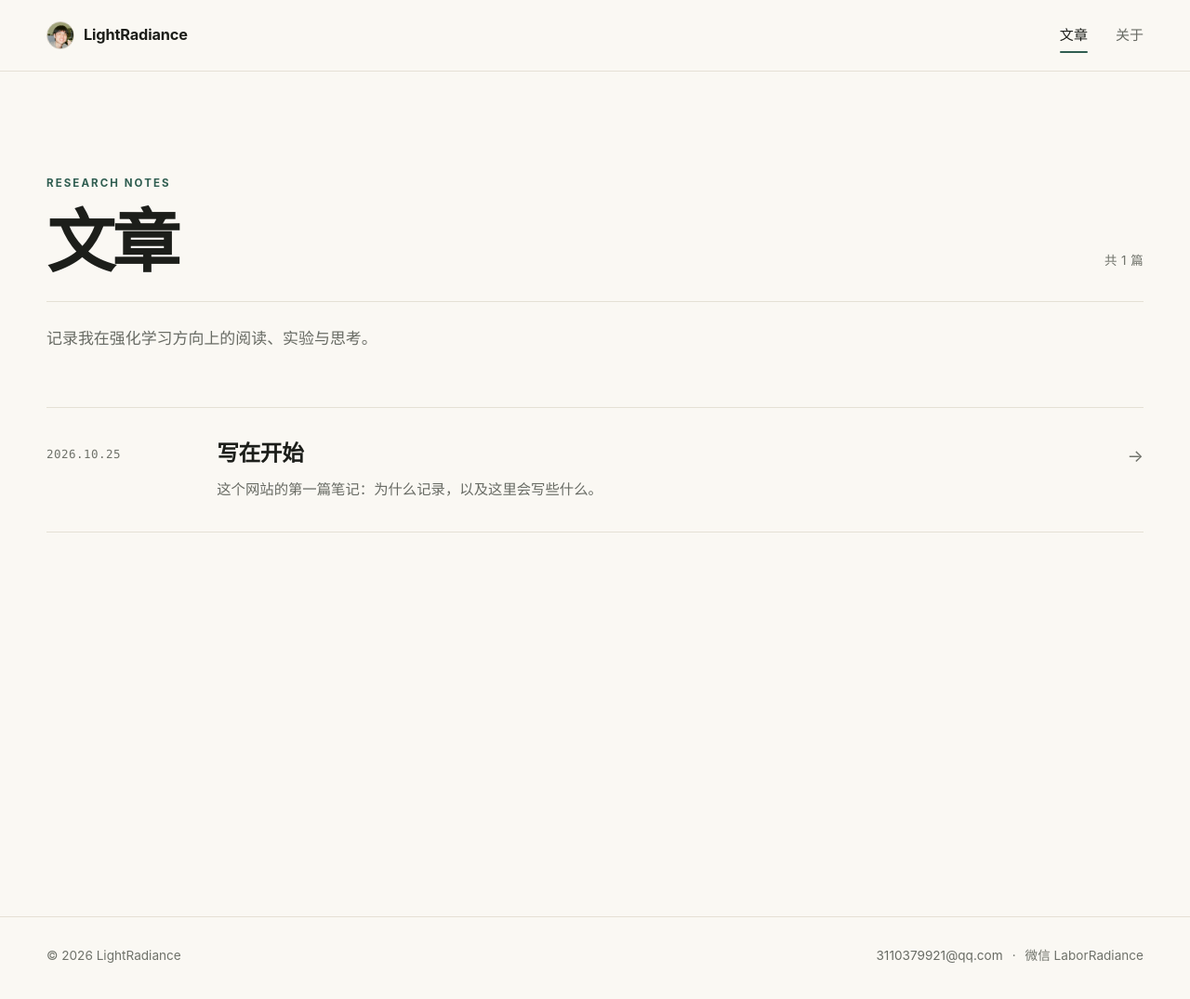
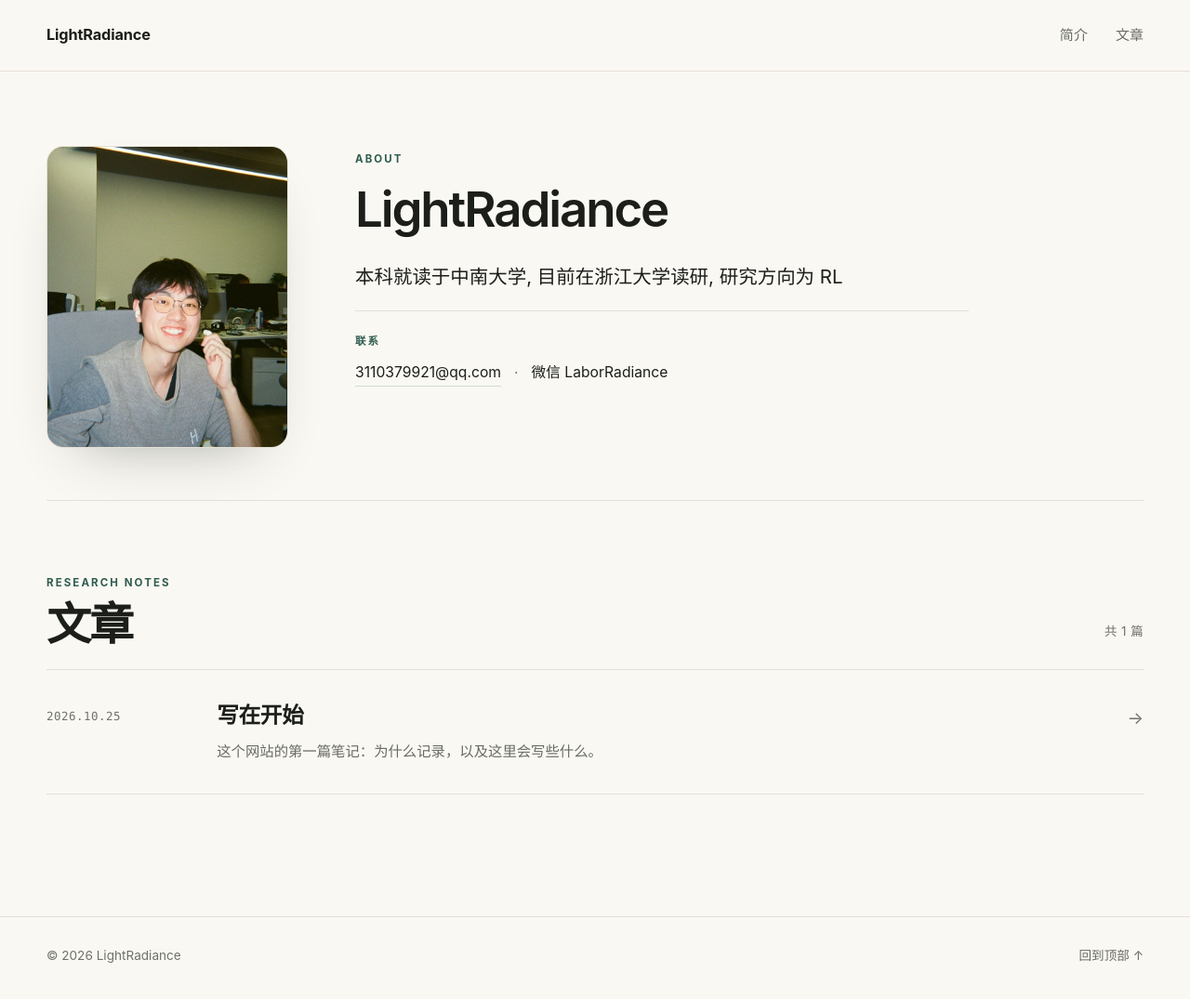
Before and after one commit to LightRadiance/LightRadiance.github.io, a Jekyll site: the page built from index.html, in a window 1280 px wide and 1080 px high. Shown: the top 1075 px of the window at 93% size. Built offline with Jekyll 4.4.1, drawn with Linux system fonts in a browser that asks for light colours.

Commit message:
Combine profile and articles on homepage
- Move the personal intro onto the homepage and remove the about page
- Simplify the profile, shrink the portrait, and remove duplicate contact info
- Keep article pages focused on the article content
- Streamline the README and ignore the generated _site directory

Co-Authored-By: Claude Code <noreply@anthropic.com>

```diff
--- a/_layouts/default.html
+++ b/_layouts/default.html
@@ -27,13 +27,12 @@
     <header class="site-header">
       <div class="wrap header-inner">
         <a class="brand" href="{{ '/' | relative_url }}">
-          <img class="brand-photo" src="{{ '/assets/images/avatar.jpg' | relative_url }}" alt="" width="32" height="32">
           <span class="brand-name">{{ site.title }}</span>
         </a>
 
         <nav class="site-nav" aria-label="主导航">
-          <a href="{{ '/' | relative_url }}"{% if page.url == '/' or page.layout == 'post' %} aria-current="page"{% endif %}>文章</a>
-          <a href="{{ '/about.html' | relative_url }}"{% if page.url == '/about.html' %} aria-current="page"{% endif %}>关于</a>
+          <a href="{{ '/' | relative_url }}#about">简介</a>
+          <a href="{{ '/' | relative_url }}#articles">文章</a>
         </nav>
       </div>
     </header>
@@ -45,11 +44,7 @@
     <footer class="site-footer">
       <div class="wrap footer-inner">
         <p>© {{ site.time | date: "%Y" }} {{ site.author.name | default: site.title }}</p>
-        <p class="footer-links">
-          <a href="mailto:{{ site.author.email }}">{{ site.author.email }}</a>
-          <span aria-hidden="true">·</span>
-          <span>微信 {{ site.author.wechat }}</span>
-        </p>
+        <p class="footer-links"><a href="#main">回到顶部 ↑</a></p>
       </div>
     </footer>
 
--- a/_layouts/post.html
+++ b/_layouts/post.html
@@ -18,7 +18,7 @@ layout: default
     </div>
 
     <footer class="article-footer">
-      <a class="back-link" href="{{ '/' | relative_url }}">← 返回文章列表</a>
+      <a class="back-link" href="{{ '/' | relative_url }}#articles">← 返回文章列表</a>
 
       {% if page.previous or page.next %}
       <nav class="post-nav" aria-label="文章翻页">
--- a/about.md
+++ /dev/null
@@ -1,57 +0,0 @@
----
-layout: default
-title: 关于
-description: 关于 LightRadiance。
-body_class: about
-permalink: /about.html
----
-
-<section class="wrap about">
-  <div class="about-grid">
-    <figure class="portrait">
-      <img src="{{ '/assets/images/portrait.jpg' | relative_url }}" alt="LightRadiance 的照片" width="800" height="1000">
-    </figure>
-
-    <div class="about-copy">
-      <p class="eyebrow">About</p>
-      <h1>LightRadiance</h1>
-
-      <p class="about-lead">
-        本科就读于{{ site.author.education.bachelor }}，目前在{{ site.author.education.graduate }}读研究生，对强化学习（Reinforcement Learning）比较感兴趣。
-      </p>
-
-      <p class="about-note">
-        这个网站主要用来记录我在研究探索过程中的阅读、实验与思考。如果你对相关话题感兴趣，欢迎和我交流。
-      </p>
-
-      <dl class="facts">
-        <div>
-          <dt>本科</dt>
-          <dd>{{ site.author.education.bachelor }}</dd>
-        </div>
-        <div>
-          <dt>研究生</dt>
-          <dd>{{ site.author.education.graduate }}</dd>
-        </div>
-        <div>
-          <dt>兴趣方向</dt>
-          <dd>{{ site.author.interest }}</dd>
-        </div>
-      </dl>
-
-      <div class="contact-block">
-        <p class="eyebrow">联系</p>
-        <ul class="contact-list">
-          <li>
-            <span class="contact-label">邮箱</span>
-            <a href="mailto:{{ site.author.email }}">{{ site.author.email }}</a>
-          </li>
-          <li>
-            <span class="contact-label">微信</span>
-            <span>{{ site.author.wechat }}</span>
-          </li>
-        </ul>
-      </div>
-    </div>
-  </div>
-</section>
--- a/assets/css/main.css
+++ b/assets/css/main.css
@@ -192,15 +192,6 @@ a {
   text-decoration: none;
 }
 
-.brand-photo {
-  width: 30px;
-  height: 30px;
-  border: 1px solid var(--line-strong);
-  border-radius: 50%;
-  object-fit: cover;
-  object-position: 50% 30%;
-}
-
 .site-nav {
   display: flex;
   align-items: center;
@@ -208,7 +199,6 @@ a {
 }
 
 .site-nav a {
-  position: relative;
   padding: 6px 0;
   color: var(--muted);
   font-size: 0.94rem;
@@ -220,42 +210,32 @@ a {
   color: var(--text);
 }
 
-.site-nav a[aria-current="page"] {
-  color: var(--text);
+/* ---------- 首页：文章列表 ---------- */
+
+.articles-section {
+  padding-top: clamp(52px, 7vw, 80px);
+  padding-bottom: clamp(84px, 11vw, 130px);
+  border-top: 1px solid var(--line);
+  scroll-margin-top: calc(var(--header-h) + 16px);
 }
 
-.site-nav a[aria-current="page"]::after {
-  content: "";
-  position: absolute;
-  right: 0;
-  bottom: 0;
-  left: 0;
-  height: 2px;
-  border-radius: 2px;
-  background: var(--accent);
-}
-
-/* ---------- 首页：标题 ---------- */
-
-.home-intro {
-  padding-top: clamp(64px, 9vw, 112px);
-  padding-bottom: clamp(36px, 5vw, 58px);
-}
-
-.home-title-row {
+.articles-head {
   display: flex;
   align-items: flex-end;
   justify-content: space-between;
   gap: 28px;
-  padding-bottom: 26px;
-  border-bottom: 1px solid var(--line);
+  margin-bottom: 24px;
 }
 
-.home-title {
+.articles-head .eyebrow {
+  margin-bottom: 12px;
+}
+
+.articles-title {
   margin: 0;
-  font-size: clamp(2.9rem, 6vw, 4.6rem);
+  font-size: clamp(2.2rem, 4vw, 3rem);
   font-weight: 600;
-  letter-spacing: -0.045em;
+  letter-spacing: -0.04em;
   line-height: 1;
 }
 
@@ -265,20 +245,6 @@ a {
   color: var(--faint);
   font-size: 0.84rem;
   letter-spacing: 0.03em;
-}
-
-.home-subtitle {
-  max-width: 54ch;
-  margin: 24px 0 0;
-  color: var(--muted);
-  font-size: 1.06rem;
-  line-height: 1.85;
-}
-
-/* ---------- 首页：文章列表 ---------- */
-
-.post-list-section {
-  padding-bottom: clamp(84px, 11vw, 130px);
 }
 
 .post-list {
@@ -360,17 +326,18 @@ a {
   font-size: 0.86em;
 }
 
-/* ---------- 关于页 ---------- */
+/* ---------- 首页：个人介绍 ---------- */
 
 .about {
-  padding-top: clamp(60px, 9vw, 108px);
-  padding-bottom: clamp(88px, 12vw, 140px);
+  padding-top: clamp(48px, 6.5vw, 80px);
+  padding-bottom: clamp(40px, 5vw, 56px);
+  scroll-margin-top: calc(var(--header-h) + 16px);
 }
 
 .about-grid {
   display: grid;
-  grid-template-columns: minmax(0, 400px) minmax(0, 1fr);
-  gap: clamp(48px, 8vw, 110px);
+  grid-template-columns: minmax(0, 260px) minmax(0, 1fr);
+  gap: clamp(36px, 6vw, 72px);
   align-items: start;
 }
 
@@ -393,8 +360,8 @@ a {
 }
 
 .about-copy h1 {
-  margin: 0 0 30px;
-  font-size: clamp(2.5rem, 5vw, 3.7rem);
+  margin: 0 0 26px;
+  font-size: clamp(2.4rem, 4.5vw, 3.3rem);
   font-weight: 600;
   letter-spacing: -0.04em;
   line-height: 1.05;
@@ -402,82 +369,50 @@ a {
 
 .about-lead {
   max-width: 30em;
-  margin: 0 0 22px;
-  font-size: clamp(1.15rem, 2vw, 1.35rem);
+  margin: 0 0 18px;
+  font-size: clamp(1.1rem, 1.8vw, 1.28rem);
   line-height: 1.75;
 }
 
 .about-note {
-  max-width: 40em;
-  margin: 0 0 42px;
+  max-width: 38em;
+  margin: 0 0 32px;
   color: var(--muted);
   line-height: 1.85;
 }
 
-.facts {
-  margin: 0 0 44px;
-  padding: 0;
+.contact-block {
+  padding-top: 24px;
   border-top: 1px solid var(--line);
 }
 
-.facts div {
-  display: grid;
-  grid-template-columns: 112px minmax(0, 1fr);
-  gap: 20px;
-  padding: 14px 0;
-  border-bottom: 1px solid var(--line);
+.contact-block .eyebrow {
+  margin-bottom: 12px;
 }
 
-.facts dt {
-  color: var(--faint);
-  font-size: 0.86rem;
-}
-
-.facts dd {
+.contact-line {
+  display: flex;
+  flex-wrap: wrap;
+  align-items: baseline;
+  gap: 6px 14px;
   margin: 0;
   font-size: 0.98rem;
 }
 
-.contact-block {
-  padding-top: 28px;
-  border-top: 1px solid var(--line);
-}
-
-.contact-block .eyebrow {
-  margin-bottom: 16px;
-}
-
-.contact-list {
-  display: grid;
-  gap: 10px;
-  margin: 0;
-  padding: 0;
-  list-style: none;
-}
-
-.contact-list li {
-  display: flex;
-  align-items: baseline;
-  gap: 16px;
-}
-
-.contact-label {
-  flex: none;
-  width: 48px;
-  color: var(--faint);
-  font-size: 0.86rem;
-}
-
-.contact-list a {
+.contact-line a {
   padding-bottom: 1px;
   border-bottom: 1px solid var(--accent-soft);
   text-decoration: none;
   transition: color 0.2s ease, border-color 0.2s ease;
 }
 
-.contact-list a:hover {
+.contact-line a:hover {
   border-color: var(--accent);
   color: var(--accent);
+}
+
+.contact-sep {
+  color: var(--faint);
 }
 
 /* ---------- 文章页 ---------- */
@@ -948,11 +883,12 @@ a {
 @media (max-width: 860px) {
   .about-grid {
     grid-template-columns: minmax(0, 1fr);
-    gap: 44px;
+    gap: 32px;
   }
 
   .portrait {
-    max-width: 320px;
+    max-width: 220px;
+    margin-inline: auto;
   }
 
   .about-copy {
@@ -970,16 +906,15 @@ a {
     gap: 22px;
   }
 
-  .home-intro {
-    padding-top: 56px;
-    padding-bottom: 32px;
+  .articles-section {
+    padding-top: 40px;
   }
 
-  .home-title-row {
+  .articles-head {
     flex-direction: column;
     align-items: flex-start;
-    gap: 12px;
-    padding-bottom: 20px;
+    gap: 10px;
+    margin-bottom: 18px;
   }
 
   .post-count {
@@ -1042,18 +977,14 @@ a {
     font-size: 0.96rem;
   }
 
-  .facts div {
-    grid-template-columns: 88px minmax(0, 1fr);
-    gap: 14px;
+  .contact-line {
+    flex-direction: column;
+    align-items: flex-start;
+    gap: 4px;
   }
 
-  .contact-list li {
-    flex-direction: column;
-    gap: 2px;
-  }
-
-  .contact-label {
-    width: auto;
+  .contact-sep {
+    display: none;
   }
 }
 
--- a/index.html
+++ b/index.html
@@ -1,21 +1,45 @@
 ---
 layout: default
-title: 文章
 body_class: home
 ---
 
-<section class="wrap home-intro">
-  <p class="eyebrow">Research Notes</p>
-  <div class="home-title-row">
-    <h1 class="home-title">文章</h1>
+<section class="wrap about" id="about">
+  <div class="about-grid">
+    <figure class="portrait">
+      <img src="{{ '/assets/images/portrait.jpg' | relative_url }}" alt="LightRadiance 的照片" width="800" height="1000">
+    </figure>
+
+    <div class="about-copy">
+      <p class="eyebrow">About</p>
+      <h1>LightRadiance</h1>
+
+      <p class="about-lead">
+        本科就读于{{ site.author.education.bachelor }}, 目前在{{ site.author.education.graduate }}读研, 研究方向为 RL
+      </p>
+
+      <div class="contact-block">
+        <p class="eyebrow">联系</p>
+        <p class="contact-line">
+          <a href="mailto:{{ site.author.email }}">{{ site.author.email }}</a>
+          <span class="contact-sep" aria-hidden="true">·</span>
+          <span>微信 {{ site.author.wechat }}</span>
+        </p>
+      </div>
+    </div>
+  </div>
+</section>
+
+<section class="wrap articles-section" id="articles" aria-labelledby="articles-title">
+  <div class="articles-head">
+    <div>
+      <p class="eyebrow">Research Notes</p>
+      <h2 class="articles-title" id="articles-title">文章</h2>
+    </div>
     <p class="post-count">
       {% if site.posts.size > 0 %}共 {{ site.posts.size }} 篇{% else %}暂无文章{% endif %}
     </p>
   </div>
-  <p class="home-subtitle">{{ site.description }}</p>
-</section>
 
-<section class="wrap post-list-section" aria-label="文章列表">
   {% if site.posts.size > 0 %}
   <ol class="post-list">
     {% for post in site.posts %}
@@ -23,7 +47,7 @@ body_class: home
       <a class="post-row" href="{{ post.url | relative_url }}">
         <time class="post-date" datetime="{{ post.date | date_to_xmlschema }}">{{ post.date | date: "%Y.%m.%d" }}</time>
         <div class="post-body">
-          <h2 class="post-title">{{ post.title }}</h2>
+          <h3 class="post-title">{{ post.title }}</h3>
           {% assign summary = post.description | default: post.excerpt %}
           {% if summary and summary != "" %}
           <span class="post-summary">{{ summary | strip_html | normalize_whitespace | truncate: 110, "…" }}</span>
```
Also changed, not shown: _posts/2026-10-25-start-here.md (+0 -2 lines), README.md, assets/images/avatar.jpg (deleted), 1 other file.
